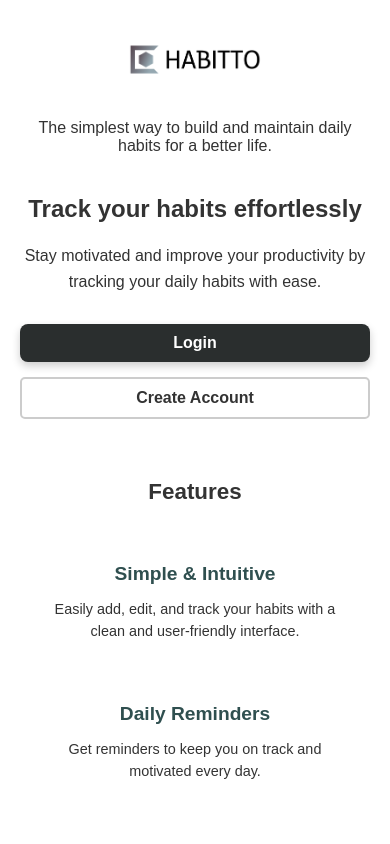
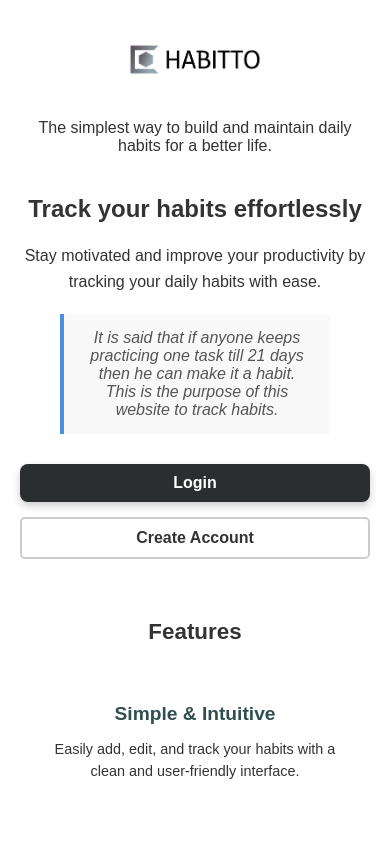
Before and after one commit to Zishan976/Habit-Tracker-Website, a React (Vite) app in the folder client/habit_tracker/: page / in a window 390 px wide. Shown: the top 844 px of the page. Built offline with nearby package versions, Linux system fonts and the light colour scheme.

Commit message:
add some details

```diff
--- a/client/habit_tracker/src/components/AuthForm.jsx
+++ b/client/habit_tracker/src/components/AuthForm.jsx
@@ -22,7 +22,7 @@ const AuthForm = ({ isLogin }) => {
             const res = await axios.post(endpoint, data);
             localStorage.setItem("token", res.data.token);
             navigate("/dashboard");
-        } catch (error) {
+        } catch (_error) {
             alert("Invalid credentials");
         }
     };
--- a/client/habit_tracker/src/components/Edit.jsx
+++ b/client/habit_tracker/src/components/Edit.jsx
@@ -19,7 +19,7 @@ const Edit = ({ onNotesAdded, note }) => {
         try {
             const result = await api.get(`/notes/${note.id}`)
             setSingleNote(result.data)
-        } catch (error) {
+        } catch (_error) {
             setError("Failed to load note. Please try again later.");
         } finally {
             setLoading(false);
--- a/client/habit_tracker/src/components/Habit.jsx
+++ b/client/habit_tracker/src/components/Habit.jsx
@@ -27,7 +27,7 @@ function Habit({ habit, selectedDate, onHabitAdded }) {
             setLoading(true)
             const result = await api.get(`/habits/${habit.id}`);
             setFetchSingleHabit(result.data[0])
-        } catch (error) {
+        } catch (_error) {
             setError("Failed to fetch the habit details")
         } finally {
             setLoading(false)
--- a/client/habit_tracker/src/pages/Home.css
+++ b/client/habit_tracker/src/pages/Home.css
@@ -28,8 +28,20 @@ header h1 {
 
 .hero p {
   font-size: 1.2rem;
+  margin-bottom: 20px;
+  line-height: 1.6;
+}
+
+.motivational-quote {
+  font-style: italic;
+  font-size: 1.1rem;
+  color: #555;
   margin-bottom: 30px;
-  line-height: 1.6;
+  text-align: center;
+  padding: 0 20px;
+  border-left: 4px solid #4a90e2;
+  background-color: #f9f9f9;
+  padding-left: 20px;
 }
 
 .cta-buttons {
@@ -129,6 +141,11 @@ footer {
     width: 18rem;
   }
 
+  .motivational-quote {
+    font-size: 1rem;
+    padding: 15px 20px;
+  }
+
   .feature-list {
     flex-direction: column;
     align-items: center;
--- a/client/habit_tracker/src/pages/Home.jsx
+++ b/client/habit_tracker/src/pages/Home.jsx
@@ -15,6 +15,9 @@ const Home = () => {
             <section className="hero">
                 <h2>Track your habits effortlessly</h2>
                 <p>Stay motivated and improve your productivity by tracking your daily habits with ease.</p>
+                <blockquote className="motivational-quote">
+                    It is said that if anyone keeps practicing one task till 21 days then he can make it a habit. This is the purpose of this website to track habits.
+                </blockquote>
                 <div className="cta-buttons">
                     <Link to={token ? '/dashboard' : '/login'} className="btn btn-primary">Login</Link>
                     <Link to='/register' className="btn btn-secondary">Create Account</Link>
```
Also changed, not shown: 2 other files (tests, documents, lock files or other folders).
